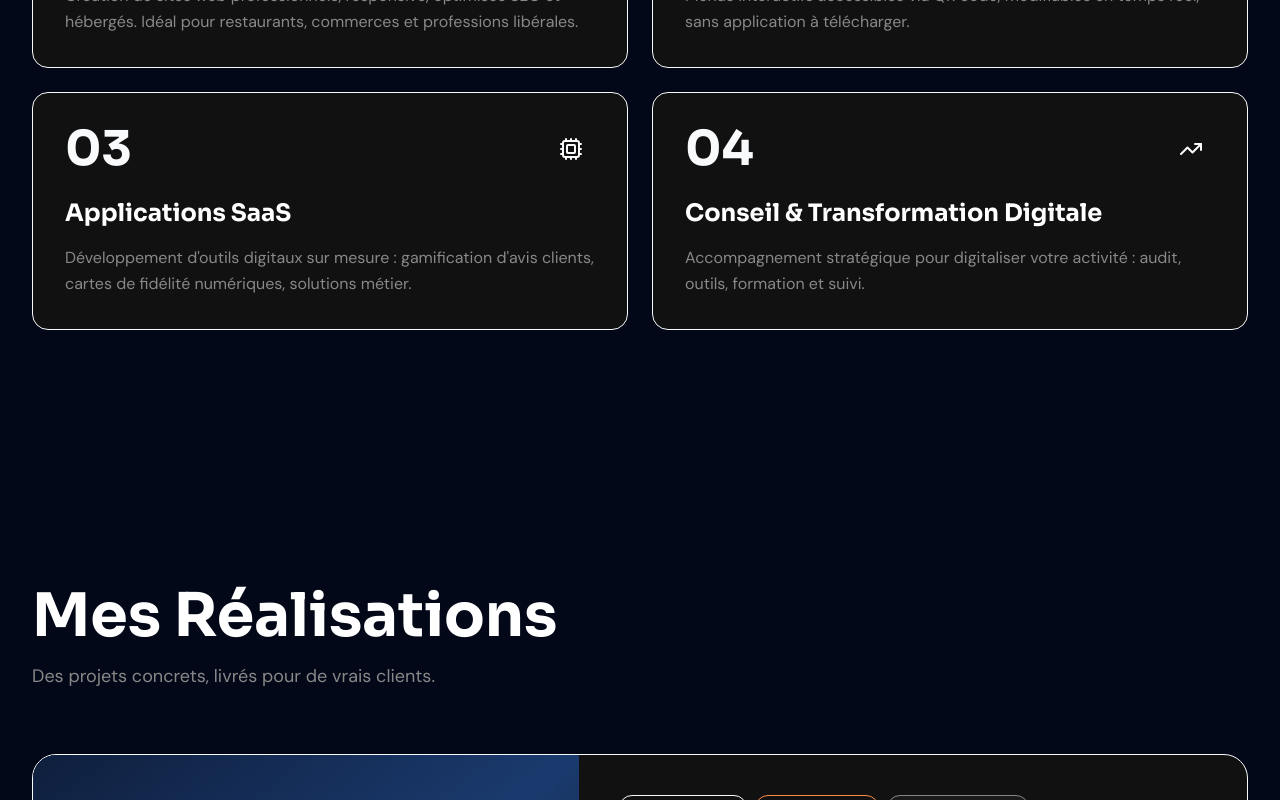
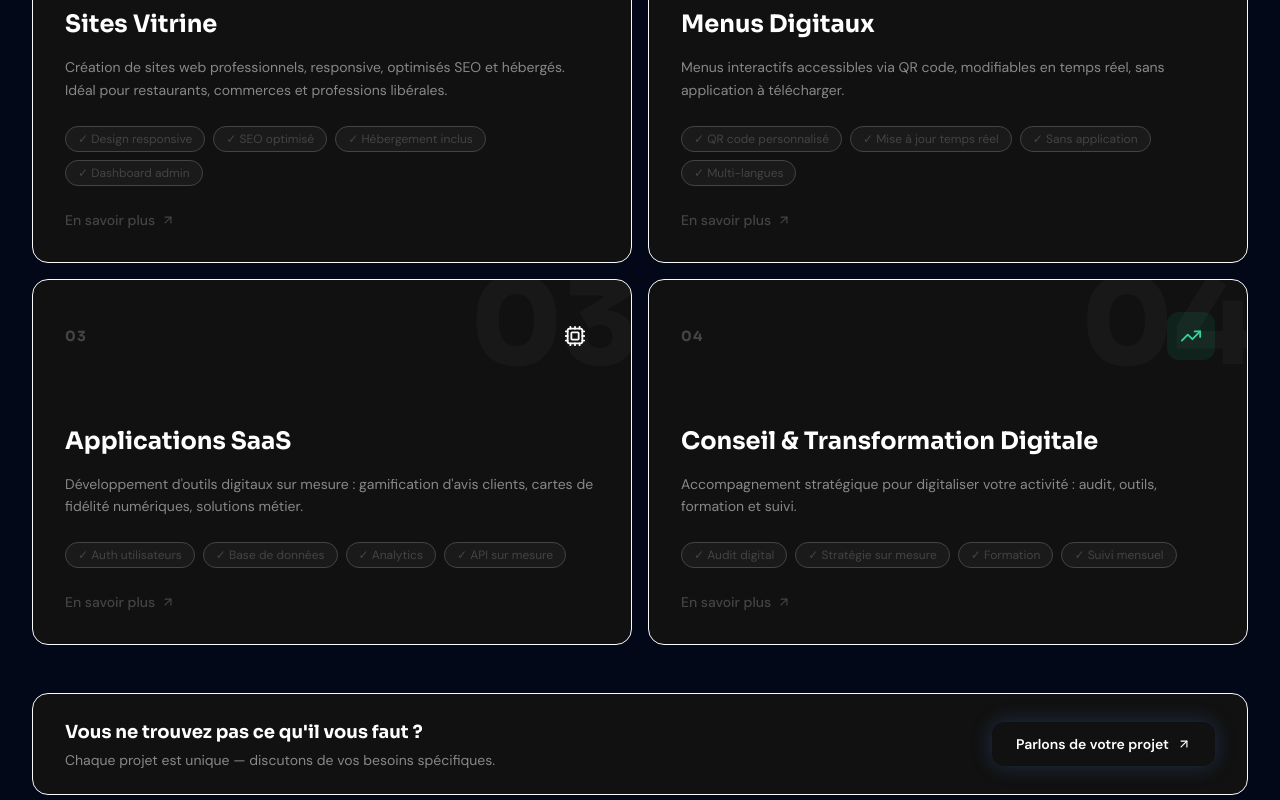
Before and after one commit to jahirlpro-fr/PORTFOLIO_LVN, a Next.js app: page / in a window 1280 px wide. Shown: the part 2560-3360 px from the top of the page. Built offline with nearby package versions, Linux system fonts and the light colour scheme.

Commit message:
Edit /src/components/Services.tsx

```diff
--- a/src/components/Services.tsx
+++ b/src/components/Services.tsx
@@ -2,7 +2,7 @@
 
 import { motion } from "framer-motion";
 import { useLanguage } from "@/contexts/LanguageContext";
-import { Globe, QrCode, Cpu, TrendingUp } from "lucide-react";
+import { Globe, QrCode, Cpu, TrendingUp, ArrowUpRight } from "lucide-react";
 
 export function Services() {
     const { t } = useLanguage();
@@ -13,76 +13,187 @@ export function Services() {
             icon: Globe,
             title: t("services.01.title"),
             description: t("services.01.desc"),
+            deliverables: ["Design responsive", "SEO optimisé", "Hébergement inclus", "Dashboard admin"],
+            accent: "from-blue-500/10 to-cyan-500/5",
+            iconBg: "bg-blue-500/10",
+            iconColor: "text-blue-400",
         },
         {
             number: "02",
             icon: QrCode,
             title: t("services.02.title"),
             description: t("services.02.desc"),
+            deliverables: ["QR code personnalisé", "Mise à jour temps réel", "Sans application", "Multi-langues"],
+            accent: "from-purple-500/10 to-pink-500/5",
+            iconBg: "bg-purple-500/10",
+            iconColor: "text-purple-400",
         },
         {
             number: "03",
             icon: Cpu,
             title: t("services.03.title"),
             description: t("services.03.desc"),
+            deliverables: ["Auth utilisateurs", "Base de données", "Analytics", "API sur mesure"],
+            accent: "from-accent/10 to-indigo-500/5",
+            iconBg: "bg-accent/10",
+            iconColor: "text-accent",
         },
         {
             number: "04",
             icon: TrendingUp,
             title: t("services.04.title"),
             description: t("services.04.desc"),
+            deliverables: ["Audit digital", "Stratégie sur mesure", "Formation", "Suivi mensuel"],
+            accent: "from-emerald-500/10 to-teal-500/5",
+            iconBg: "bg-emerald-500/10",
+            iconColor: "text-emerald-400",
         },
     ];
 
     return (
-    <section id="services" className="py-32 bg-surface/30">
+        <section id="services" className="py-32 relative overflow-hidden">
+            {/* Subtle background accent */}
+            <div className="absolute top-0 left-0 right-0 h-px bg-gradient-to-r from-transparent via-border to-transparent" />
+            <div className="absolute bottom-0 left-0 right-0 h-px bg-gradient-to-r from-transparent via-border to-transparent" />
+
             <div className="max-w-7xl mx-auto px-6 lg:px-8">
+
+                {/* ── HEADER — left aligned ── */}
                 <motion.div
                     initial={{ opacity: 0, y: 20 }}
                     whileInView={{ opacity: 1, y: 0 }}
                     viewport={{ once: true }}
                     transition={{ duration: 0.6 }}
-          className="text-center mb-16"
+                    className="flex flex-col md:flex-row md:items-end md:justify-between gap-6 mb-16"
                 >
-          <h2 className="font-display text-4xl md:text-5xl lg:text-6xl font-bold text-text-primary mb-4">
+                    <div>
+                        <p className="text-accent text-sm font-semibold tracking-widest uppercase mb-3">
+                            — Ce que je fais
+                        </p>
+                        <h2 className="font-display text-4xl md:text-5xl lg:text-6xl font-bold text-text-primary">
                             {t("services.title")}
                         </h2>
+                    </div>
+                    <p className="text-text-secondary max-w-sm md:text-right leading-relaxed">
+                        Des solutions digitales concrètes, livrées rapidement et adaptées à votre activité.
+                    </p>
                 </motion.div>
 
-        <div className="grid md:grid-cols-2 gap-6">
+                {/* ── SERVICES GRID — asymétrique ── */}
+                <div className="grid md:grid-cols-2 gap-4">
                     {services.map((service, index) => {
                         const Icon = service.icon;
                         return (
                             <motion.div
                                 key={index}
-                initial={{ opacity: 0, y: 30 }}
+                                initial={{ opacity: 0, y: 40 }}
                                 whileInView={{ opacity: 1, y: 0 }}
                                 viewport={{ once: true }}
-                transition={{ delay: index * 0.1, duration: 0.6 }}
-                whileHover={{ y: -4, transition: { duration: 0.2 } }}
-                className="group bg-surface border border-border rounded-2xl p-8 hover:border-accent/50 transition-all cursor-pointer relative overflow-hidden"
+                                transition={{ delay: index * 0.12, duration: 0.6, ease: [0.22, 1, 0.36, 1] }}
+                                whileHover={{ y: -6, transition: { duration: 0.25 } }}
+                                className={`group relative bg-surface border border-border rounded-2xl p-8
+                            hover:border-accent/30 transition-all duration-400 overflow-hidden cursor-pointer
+                            hover:shadow-[0_20px_60px_rgba(0,0,0,0.3)]`}
                             >
-                <div className="absolute inset-0 bg-gradient-to-br from-accent/5 to-transparent opacity-0 group-hover:opacity-100 transition-opacity" />
-                <div className="relative">
-                  <div className="flex items-start justify-between mb-6">
-                    <span className="font-display text-5xl font-bold text-accent/20">
+                                {/* Gradient hover background */}
+                                <div className={`absolute inset-0 bg-gradient-to-br ${service.accent} opacity-0 group-hover:opacity-100 transition-opacity duration-500`} />
+
+                                {/* Giant number watermark */}
+                                <span className="absolute -top-4 -right-2 font-display text-[120px] font-black text-white/[0.03] leading-none select-none pointer-events-none group-hover:text-white/[0.05] transition-colors duration-500">
                                     {service.number}
                                 </span>
-                    <div className="w-12 h-12 rounded-xl bg-accent/10 flex items-center justify-center group-hover:bg-accent/20 transition-colors">
-                      <Icon size={24} className="text-accent" />
+
+                                <div className="relative z-10">
+                                    {/* Top row — number + icon */}
+                                    <div className="flex items-center justify-between mb-8">
+                                        <span className="font-display text-sm font-bold text-text-muted tracking-widest">
+                                            {service.number}
+                                        </span>
+                                        <div className={`w-12 h-12 rounded-xl ${service.iconBg} flex items-center justify-center group-hover:scale-110 transition-transform duration-300`}>
+                                            <Icon size={22} className={service.iconColor} />
                                         </div>
                                     </div>
-                  <h3 className="font-display text-2xl font-bold text-text-primary mb-4">
+
+                                    {/* Divider line animée */}
+                                    <div className="relative h-px bg-border mb-8 overflow-hidden">
+                                        <motion.div
+                                            className="absolute inset-y-0 left-0 bg-gradient-to-r from-accent to-transparent"
+                                            initial={{ width: "0%" }}
+                                            whileInView={{ width: "40%" }}
+                                            viewport={{ once: true }}
+                                            transition={{ delay: 0.3 + index * 0.1, duration: 0.8, ease: "easeOut" }}
+                                        />
+                                    </div>
+
+                                    {/* Title */}
+                                    <h3 className="font-display text-2xl font-bold text-text-primary mb-4 group-hover:text-white transition-colors duration-300">
                                         {service.title}
                                     </h3>
-                  <p className="text-text-secondary leading-relaxed">
+
+                                    {/* Description */}
+                                    <p className="text-text-secondary leading-relaxed mb-6 text-sm">
                                         {service.description}
                                     </p>
+
+                                    {/* Deliverables pills */}
+                                    <div className="flex flex-wrap gap-2 mb-6">
+                                        {service.deliverables.map((item) => (
+                                            <span
+                                                key={item}
+                                                className="bg-surface-hover border border-border/50 px-3 py-1 rounded-full text-xs text-text-muted group-hover:border-border group-hover:text-text-secondary transition-colors duration-300"
+                                            >
+                                                ✓ {item}
+                                            </span>
+                                        ))}
+                                    </div>
+
+                                    {/* CTA link */}
+                                    <div className="flex items-center gap-2 text-text-muted group-hover:text-accent transition-colors duration-300 text-sm font-medium">
+                                        <a href="#contact" className="flex items-center gap-1.5">
+                                            En savoir plus
+                                            <ArrowUpRight
+                                                size={14}
+                                                className="group-hover:translate-x-0.5 group-hover:-translate-y-0.5 transition-transform duration-300"
+                                            />
+                                        </a>
+                                    </div>
                                 </div>
                             </motion.div>
                         );
                     })}
                 </div>
+
+                {/* ── BOTTOM CTA BAND ── */}
+                <motion.div
+                    initial={{ opacity: 0, y: 20 }}
+                    whileInView={{ opacity: 1, y: 0 }}
+                    viewport={{ once: true }}
+                    transition={{ delay: 0.4, duration: 0.6 }}
+                    className="mt-12 flex flex-col sm:flex-row items-center justify-between gap-6
+                     bg-surface border border-border rounded-2xl px-8 py-6"
+                >
+                    <div>
+                        <p className="font-display text-lg font-bold text-text-primary">
+                            Vous ne trouvez pas ce qu'il vous faut ?
+                        </p>
+                        <p className="text-text-secondary text-sm mt-1">
+                            Chaque projet est unique — discutons de vos besoins spécifiques.
+                        </p>
+                    </div>
+                    <a
+                        href="#contact"
+                        className="flex-shrink-0 inline-flex items-center gap-2 bg-accent text-white
+                       px-6 py-3 rounded-xl text-sm font-semibold
+                       hover:bg-accent/90 transition-all duration-300
+                       shadow-[0_0_20px_rgba(79,142,247,0.25)]
+                       hover:shadow-[0_0_30px_rgba(79,142,247,0.4)]
+                       hover:scale-105"
+                    >
+                        Parlons de votre projet
+                        <ArrowUpRight size={14} />
+                    </a>
+                </motion.div>
+
             </div>
         </section>
     );
```
Lines whose indentation alone changed are shown as unchanged.
